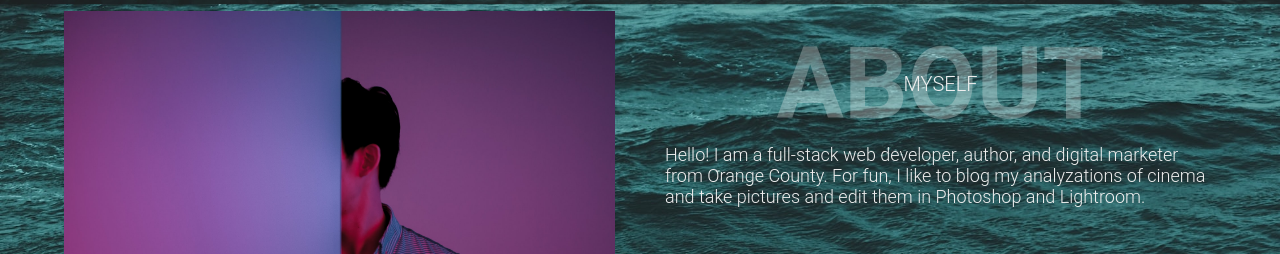
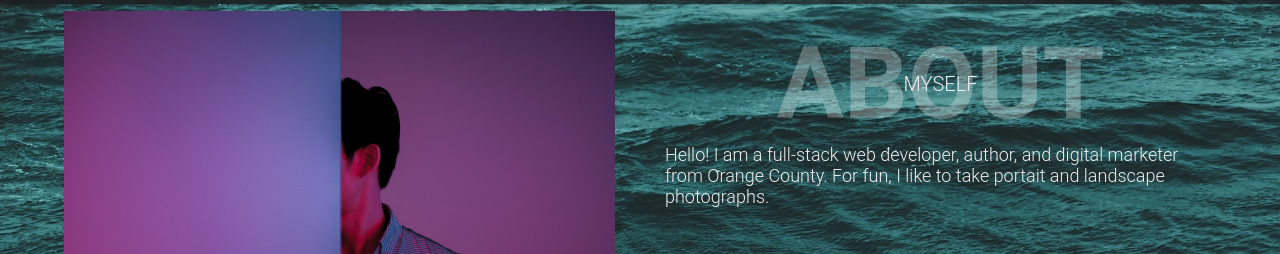
Before and after one commit to andrewly07/personal-portfolio-v1, a plain HTML site: page index.html in a window 1280 px wide. Shown: the part 849-1103 px from the top of the page. Drawn offline with nearby package versions, Linux system fonts and the light colour scheme.

Commit message:
added updated paragraph

```diff
--- a/index.html
+++ b/index.html
@@ -60,8 +60,8 @@
           </div>
           <p>
             Hello! I am a full-stack web developer, author, and digital marketer
-            from Orange County. For fun, I like to blog my analyzations of
-            cinema and take pictures and edit them in Photoshop and Lightroom.
+            from Orange County. For fun, I like to take portait and landscape
+            photographs.
           </p>
           <div class="social-media">
             <ul class="nav-list">
```
